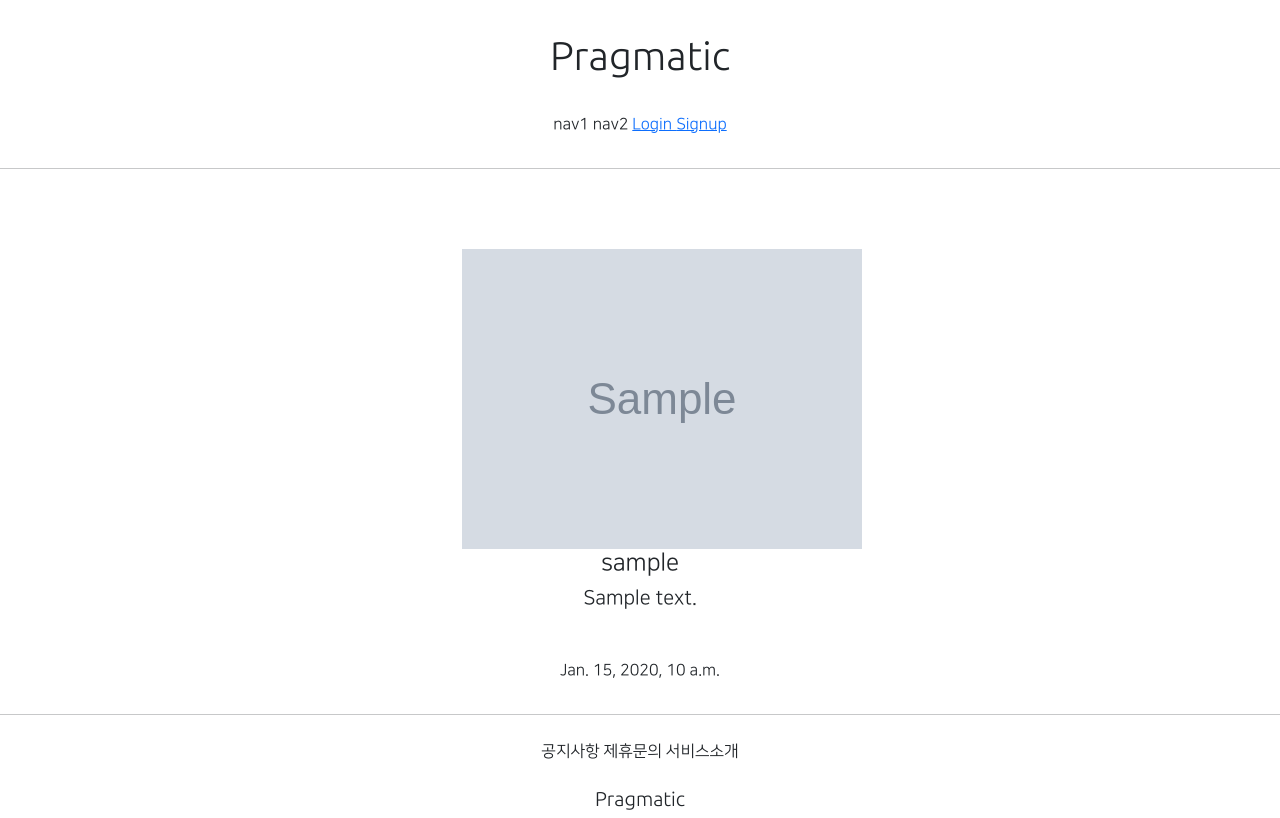
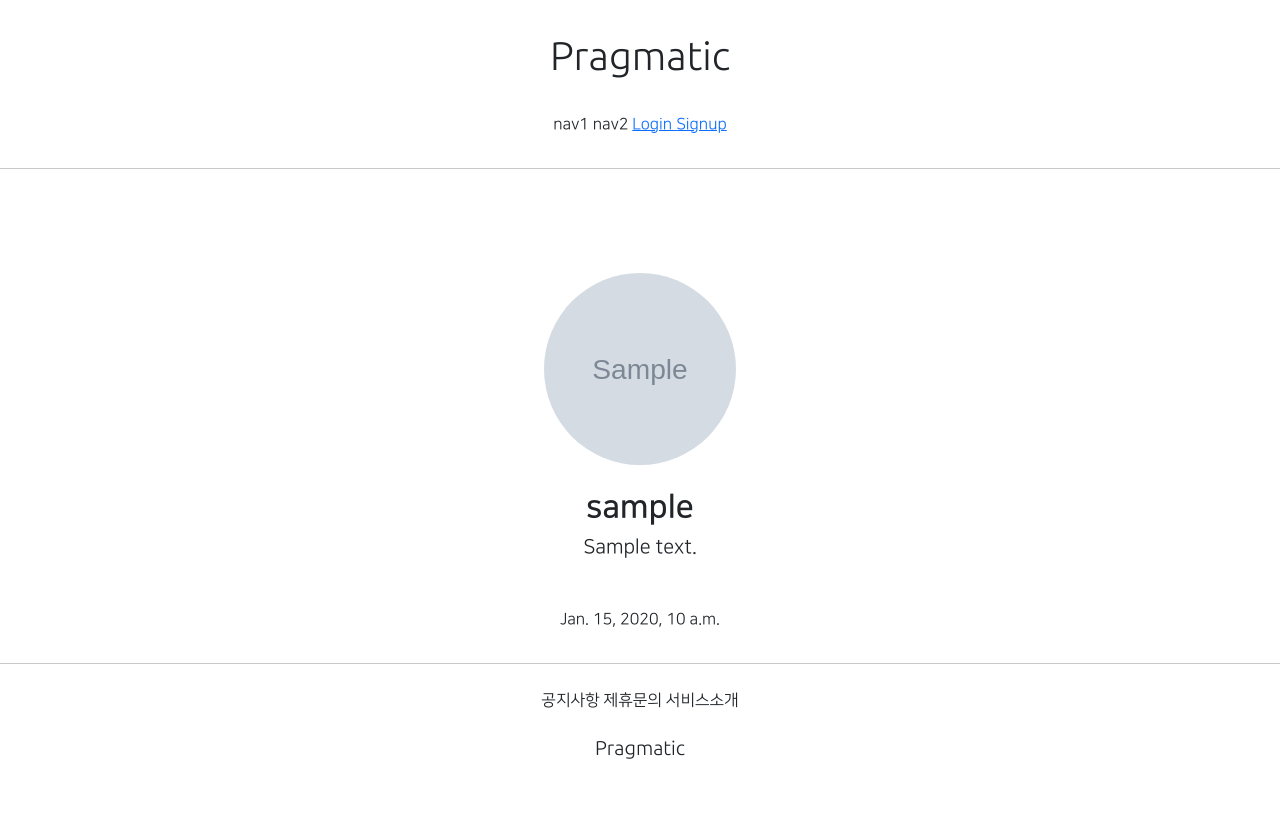
Before and after one commit to rmmmmmmmmm/WebApplicationClass, a Django app: page /accounts/detail/1 in a window 1280 px wide. Shown: the top 818 px of the page. After the commit the page ends 759 px from the top, so only its background shows below. Run offline with Django 3.2, Linux system fonts and the light colour scheme; tables that the repository leaves empty hold one stand-in row (values such as "Sample post"); grey boxes marked "Sample" are stand-in pictures; parts of the project's set-up code (start-up, migrations or seed data) failed here and were passed over; some libraries are stand-ins or nearby versions.

Commit message:
2021.07.27. WebApplicationClass Commit 3

```diff
--- a/accountapp/templates/accountapp/detail.html
+++ b/accountapp/templates/accountapp/detail.html
@@ -6,8 +6,9 @@
         <div class="m-5">
             {% if target_user.profile %}
                 <img src="{{ target_user.profile.image.url }}"
+                     class="profile_image m-4"
                      alt="profile image">
-                <h4>{{ target_user.profile.nickname }}</h4>
+                <h2 class="NNS_B">{{ target_user.profile.nickname }}</h2>
                 <h5>{{ target_user.profile.message }}</h5>
             {% else %}
             <h4>
--- a/static/base.css
+++ b/static/base.css
@@ -20,3 +20,14 @@
     max-width: 500px;
     padding: 1rem 1.5rem;
 }
+
+.profile_image{
+    height: 12rem;
+    width: 12rem;
+    border-radius: 20rem;
+    object-fit: cover;
+}
+
+.NNS_B{
+    font-family: "NanumSquareB", cursive;
+}
```
